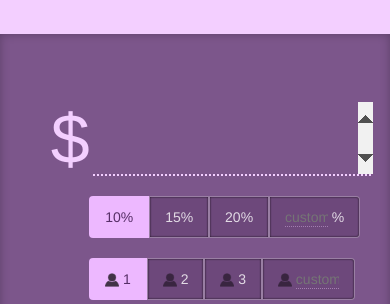
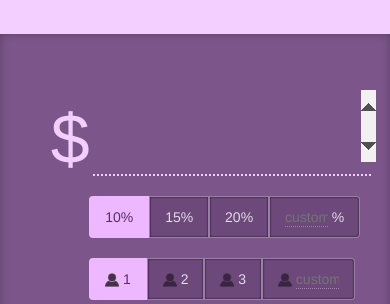
Before and after one commit to tejen/codepath-web-tipsy, a PHP site: page / in a window 390 px wide. Shown: the part 70-374 px from the top of the page. Run offline with PHP 8.4, Linux system fonts and the light colour scheme; some libraries are stand-ins or nearby versions.

Commit message:
Improve element positions on smartphones

```diff
--- a/main.css
+++ b/main.css
@@ -153,6 +153,16 @@ div.block.body {
 	}
 }
 
+@media (max-width: 500px) {
+  input#amount {
+    margin-top: 16px!important;
+    padding-left: 5px!important;
+  }
+  div.block.body > div:nth-of-type(3) .left {
+    font-size: 40px!important;
+    padding-top: 2px!important;
+  }
+}
 
 div.block.body hr {
     border-style: outset;
```
